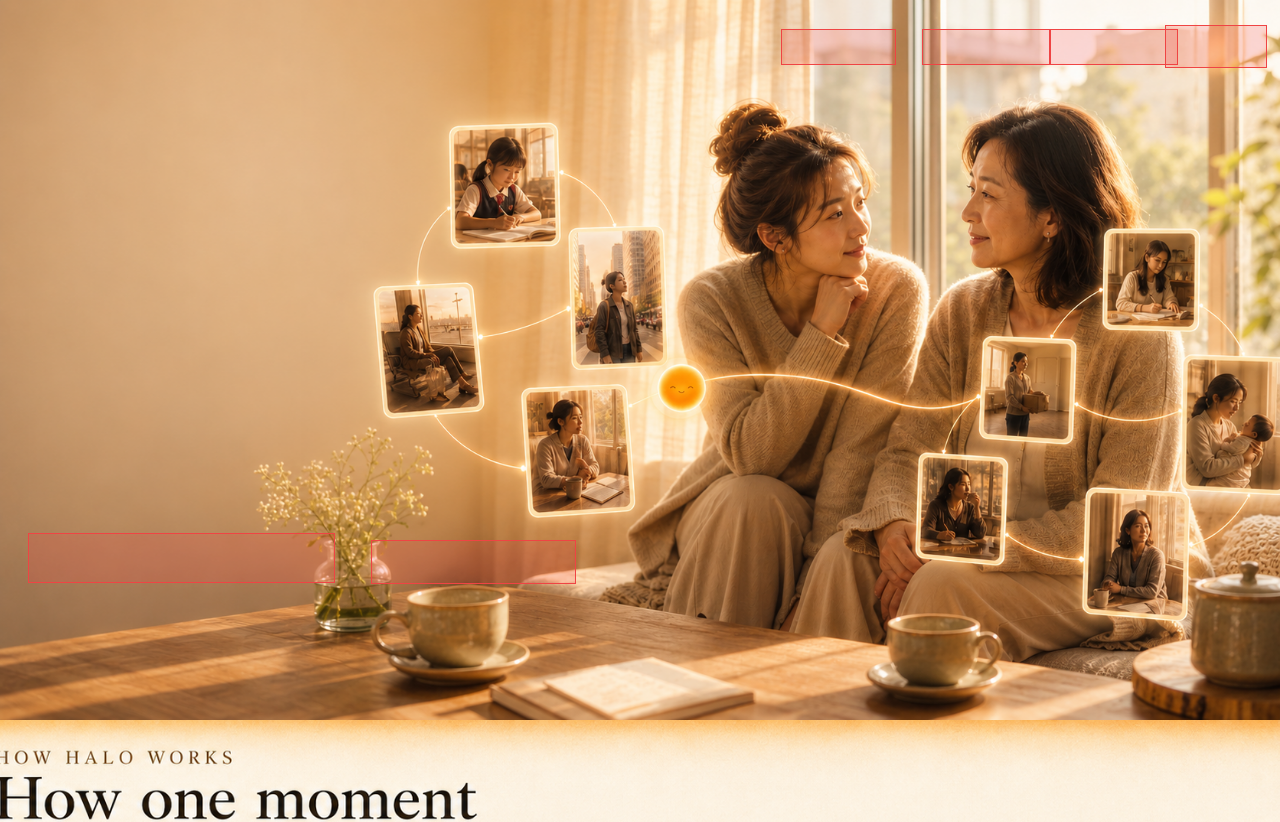
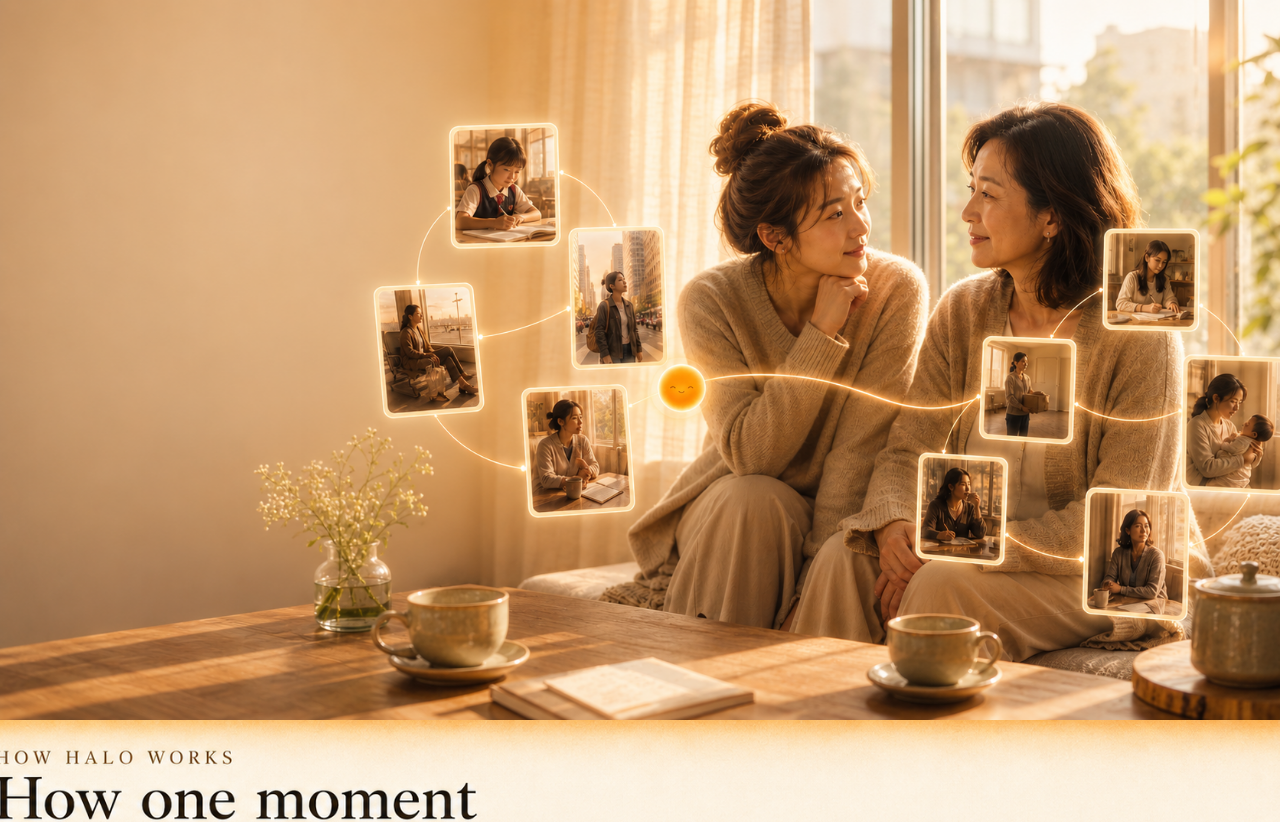
Before and after one commit to leoldonz-sudo/halo-mvp, a Next.js app: page / in a window 1280 px wide. Shown: the top 822 px of the page. Built offline with nearby package versions, Linux system fonts and the light colour scheme.

Commit message:
chore: remove debug red styles from hero hit areas

```diff
--- a/app/page.tsx
+++ b/app/page.tsx
@@ -1,8 +1,7 @@
 import Link from "next/link";
 import Image from "next/image";
 
-// Shared debug classname — remove bg-red-500/20 and border-red-500 after confirming positions
-const HIT = "absolute z-50 cursor-pointer pointer-events-auto bg-red-500/20 border border-red-500";
+const HIT = "absolute z-50 cursor-pointer pointer-events-auto";
 
 export default function SitePage() {
   return (
```
